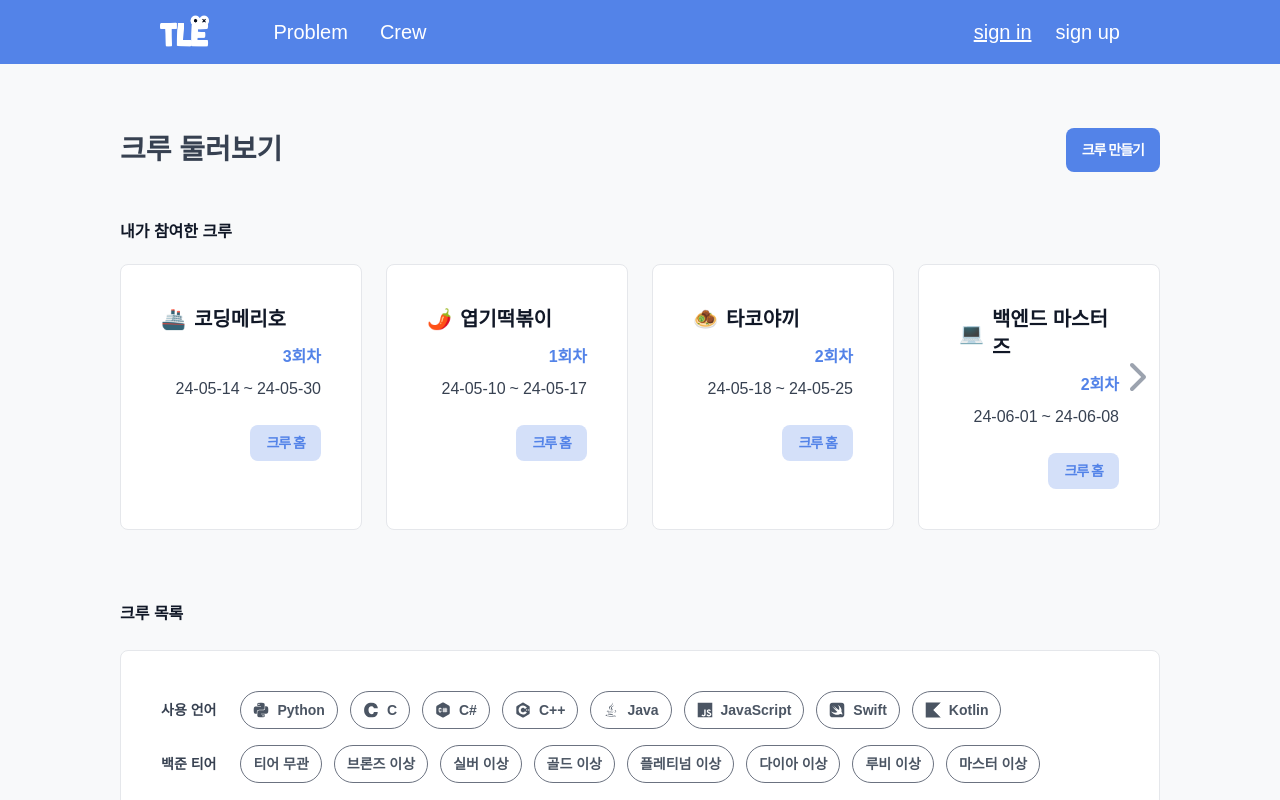
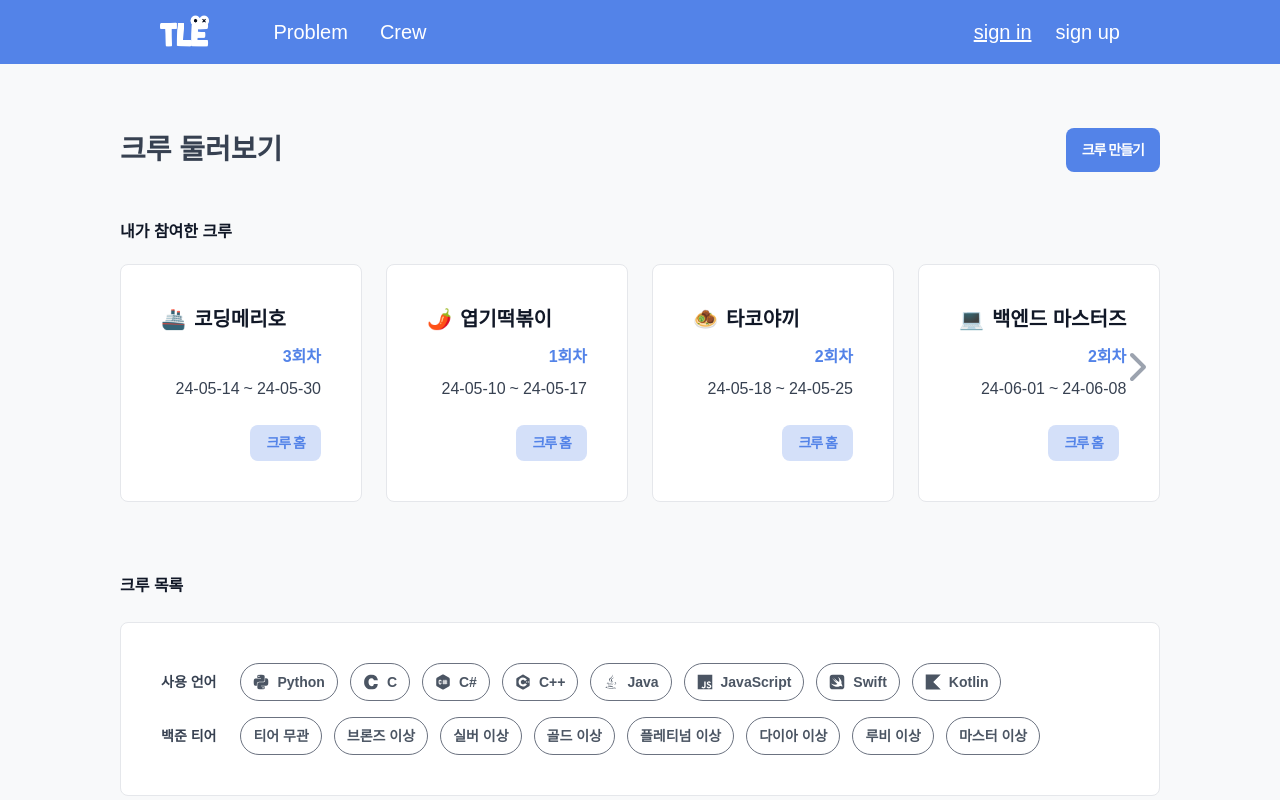
Before and after one commit to tle-ko/fe-web-react, a React (Create React App) app: page /crew in a window 1280 px wide. Shown: the top 800 px of the page. Built offline with nearby package versions, Linux system fonts and the light colour scheme; a web font is replaced by a local one.

Commit message:
💄 style: myCrew 컴포넌트 - overflow 처리 및 슬라이드 숨김 style 추가

```diff
--- a/src/components/crewMain/myCrew.jsx
+++ b/src/components/crewMain/myCrew.jsx
@@ -3,8 +3,7 @@ import { Link } from "react-router-dom";
 import { RiShip2Fill } from "react-icons/ri";
 import useFetchData from "../../hooks/useEffectData";
 import Button from "../common/button";
-import { FaChevronLeft } from "react-icons/fa6";
-import { FaChevronRight } from "react-icons/fa6";
+import { FaChevronLeft, FaChevronRight } from "react-icons/fa6";
 
 export default function MyCrew({ userId }) {
   const allData = useFetchData("http://localhost:3000/data/crewData.json");
@@ -12,7 +11,7 @@ export default function MyCrew({ userId }) {
   const [visibleStartIndex, setVisibleStartIndex] = useState(0);
 
   useEffect(() => {
-    if (allData.length) {
+    if (allData?.length) {
       const myCrews = allData.filter(crew =>
         crew.members.some(member => member.user_id === userId)
       );
@@ -53,21 +52,21 @@ export default function MyCrew({ userId }) {
                 }
 
                 return (
-                  <div key={crew.id} className="box h-full">
+                  <div key={crew.id} className="box h-full whitespace-nowrap hidden-scrollbar overflow-x-auto">
                     <div className="flex-col justify-start items-start gap-6 inline-flex">
                       <div className="flex-col justify-start items-start gap-3 flex">
                         <div className="w-full flex-col justify-start items-start gap-6 flex">
                           <div className="justify-start items-center gap-2 inline-flex">
-                            <div className="text-gray-900 text-xl font-bold">{crew.icon}</div>
-                            <div className="text-gray-900 text-xl font-bold">{crew.name}</div>
+                            <p className="text-gray-900 text-xl font-bold">{crew.icon}</p>
+                            <p className="text-gray-900 text-xl font-bold">{crew.name}</p>
                           </div>
                         </div>
                         <div className="w-full justify-end items-end gap-2 inline-flex flex-wrap text-right">
                           <div className="text-color-blue-main font-semibold">{latestActivity.order}회차</div>
                           <div className="flex text-gray-700 font-medium gap-1">
-                            <div>{latestActivity.start_date}</div>
-                            <div>~</div>
-                            <div>{latestActivity.end_date}</div>
+                            <p>{latestActivity.start_date}</p>
+                            <p>~</p>
+                            <p>{latestActivity.end_date}</p>
                           </div>
                         </div>
                       </div>
```
